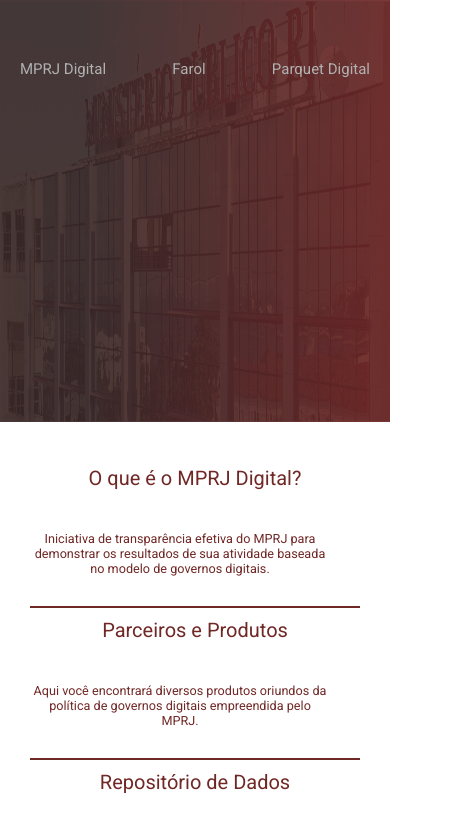
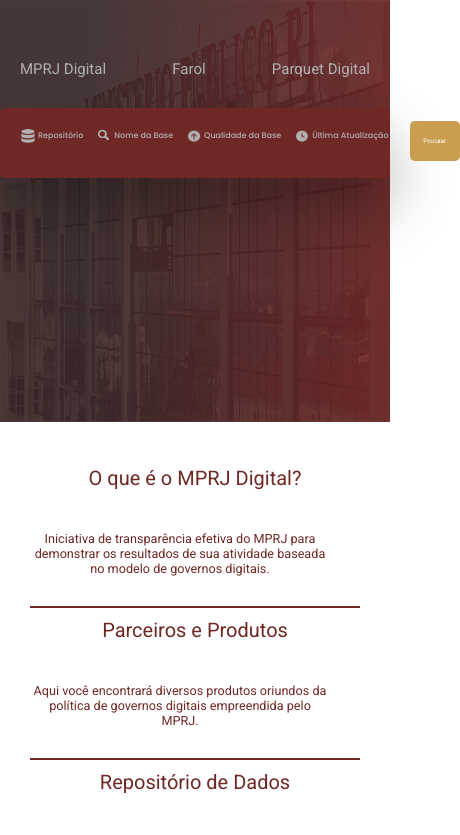
Before and after one commit to MinisterioPublicoRJ/mprj-digital, a React (Create React App) app: page / in a window 390 px wide. Shown: the top 835 px of the page, 460 px wide, since content can reach past the window. Built offline with nearby package versions, Linux system fonts and the light colour scheme.

Commit message:
Ajustando css para responsivo do componente header

```diff
--- a/src/components/header/navHeaderItem/NavHeader.css
+++ b/src/components/header/navHeaderItem/NavHeader.css
@@ -36,18 +36,30 @@
     height: 22px;
     width: 23px;
 }
+@media (min-width: 280px) and (max-width: 380px ){
+    .section-info-products p {
+        font-size:  0.3225rem !important;
+    }
+}
 @media (max-width: 1080px){
     .section-info-products{
-        display: none;
+        max-width: 100%;
+        margin: 0;
+        margin-top: 30px;
     }
     .section-products-item img{
         height: 15px;
         width: 16px;
     }
     .section-info-products p {
-        font-size: 8px;
+        font-size:  0.5rem;
     }
     .section-products-item button {
-    width: 70px;
-  }
+        width: 50px;
+        font-size:  0.3940rem !important;
+    }
+    .section-products-item{
+        display: flex;
+
+    }
 }
--- a/src/components/mprj/Mprj.css
+++ b/src/components/mprj/Mprj.css
@@ -13,7 +13,6 @@
   border: 1px solid #707070;
 }
 .mprjDigital-outer-text h1{
-  font-size: 3.375em;
   color: #C99E50;
 }
 .mprjDigital-outer-text p{
--- a/src/components/openData/OpenData.css
+++ b/src/components/openData/OpenData.css
@@ -147,6 +147,7 @@ license {
   margin-top: 2vh;
   text-align: center;
   line-height: 38px;
+  margin-top: 30px;
 }
 .openData-item hr {
   background: #d1dbe3 0% 0% no-repeat padding-box;
@@ -176,3 +177,11 @@ license {
   cursor: pointer;
   border: #6F2826;
 }
+@media (max-width: 1080px){
+  .openData-button{
+    width: 70px;
+  }
+  .openData-score{
+    width: 40px;
+  }
+}
```
